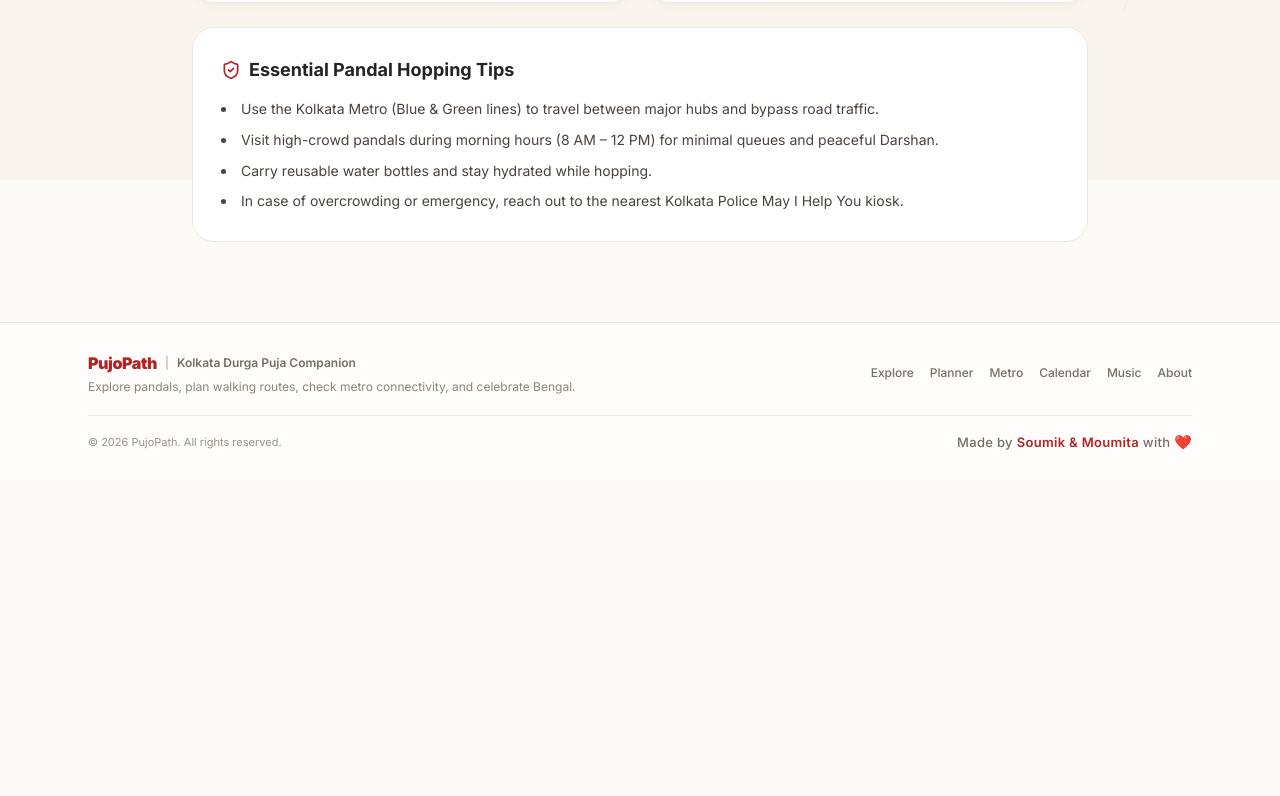
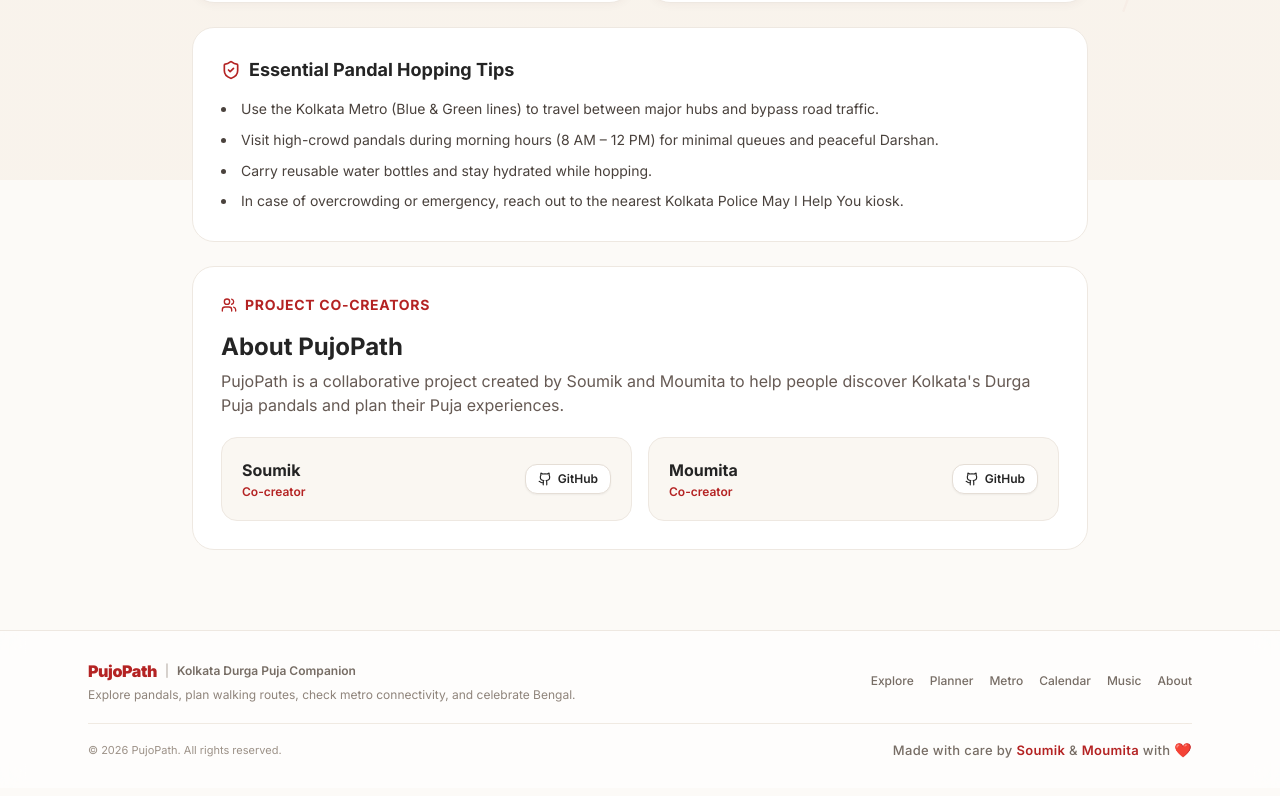
Before and after one commit to soumikbur/pujopath, a Next.js app: page /about in a window 1280 px wide. Shown: the part 620-1416 px from the top of the page. Before the commit the page ends 1196 px from the top, so only its background shows below. Built offline with nearby package versions, Linux system fonts and the light colour scheme.

Commit message:
feat(attribution): recognize Soumik and Moumita equally as co-creators and link GitHub profiles

```diff
--- a/src/app/about/page.tsx
+++ b/src/app/about/page.tsx
@@ -1,7 +1,7 @@
 'use client';
 
 import React from 'react';
-import { PhoneCall, ShieldCheck, Info } from 'lucide-react';
+import { PhoneCall, ShieldCheck, Info, Users, Github } from 'lucide-react';
 import { useI18n } from '@/lib/i18n/I18nContext';
 
 export default function AboutPage() {
@@ -72,6 +72,67 @@ export default function AboutPage() {
           <li>{isBn ? 'জরুরি পরিস্থিতিতে নিকটস্থ কলকাতা পুলিশ "মে আই হেল্প ইউ" বুথে যোগাযোগ করুন।' : 'In case of overcrowding or emergency, reach out to the nearest Kolkata Police May I Help You kiosk.'}</li>
         </ul>
       </div>
+
+      {/* Project Co-Creators */}
+      <div className="p-6 sm:p-7 rounded-3xl bg-white dark:bg-[#1a1613] border border-[#eee8e1] dark:border-[#2f2720] space-y-4 transition-colors">
+        <div className="flex items-center gap-2 text-[#b42323] dark:text-[#e05656] text-xs sm:text-sm font-bold uppercase tracking-wider">
+          <Users className="w-4 h-4" />
+          <span>{isBn ? 'প্রকল্পের সহ-নির্মাতা' : 'Project Co-Creators'}</span>
+        </div>
+
+        <div>
+          <h2 className="text-xl sm:text-2xl font-bold text-[#242424] dark:text-[#ede5dc]">
+            {isBn ? 'পুজোপথ — আমাদের উদ্যোগ' : 'About PujoPath'}
+          </h2>
+          <p className="text-sm sm:text-base text-[#665a54] dark:text-[#a89e95] mt-1.5 leading-relaxed">
+            {isBn
+              ? 'পুজোপথ হলো সৌমিক এবং মৌমিতার একটি যৌথ সৃষ্টি, যা মানুষকে কলকাতার দুর্গোৎসবের মণ্ডপ আবিষ্কার ও সুষ্ঠু পরিকল্পনা করতে সাহায্য করে।'
+              : 'PujoPath is a collaborative project created by Soumik and Moumita to help people discover Kolkata\'s Durga Puja pandals and plan their Puja experiences.'}
+          </p>
+        </div>
+
+        <div className="grid grid-cols-1 sm:grid-cols-2 gap-4 pt-1">
+          {/* Soumik */}
+          <div className="p-4 sm:p-5 rounded-2xl bg-[#faf7f2] dark:bg-[#201b17] border border-[#eee8e1] dark:border-[#2f2720] flex items-center justify-between gap-3">
+            <div className="space-y-0.5">
+              <div className="text-base font-bold text-[#242424] dark:text-[#ede5dc]">Soumik</div>
+              <div className="text-xs font-semibold text-[#b42323] dark:text-[#e05656]">
+                {isBn ? 'সহ-নির্মাতা' : 'Co-creator'}
+              </div>
+            </div>
+            <a
+              href="https://github.com/soumikbur"
+              target="_blank"
+              rel="noopener noreferrer"
+              className="inline-flex items-center gap-1.5 px-3 py-1.5 text-xs font-semibold rounded-xl bg-white dark:bg-[#2a241f] text-[#242424] dark:text-[#ede5dc] border border-[#e5ded6] dark:border-[#3d332a] hover:bg-[#b42323] hover:text-white dark:hover:bg-[#b42323] hover:border-[#b42323] transition-colors shadow-sm"
+              aria-label="Soumik's GitHub profile"
+            >
+              <Github className="w-3.5 h-3.5" />
+              <span>GitHub</span>
+            </a>
+          </div>
+
+          {/* Moumita */}
+          <div className="p-4 sm:p-5 rounded-2xl bg-[#faf7f2] dark:bg-[#201b17] border border-[#eee8e1] dark:border-[#2f2720] flex items-center justify-between gap-3">
+            <div className="space-y-0.5">
+              <div className="text-base font-bold text-[#242424] dark:text-[#ede5dc]">Moumita</div>
+              <div className="text-xs font-semibold text-[#b42323] dark:text-[#e05656]">
+                {isBn ? 'সহ-নির্মাতা' : 'Co-creator'}
+              </div>
+            </div>
+            <a
+              href="https://github.com/Moumita-08"
+              target="_blank"
+              rel="noopener noreferrer"
+              className="inline-flex items-center gap-1.5 px-3 py-1.5 text-xs font-semibold rounded-xl bg-white dark:bg-[#2a241f] text-[#242424] dark:text-[#ede5dc] border border-[#e5ded6] dark:border-[#3d332a] hover:bg-[#b42323] hover:text-white dark:hover:bg-[#b42323] hover:border-[#b42323] transition-colors shadow-sm"
+              aria-label="Moumita's GitHub profile"
+            >
+              <Github className="w-3.5 h-3.5" />
+              <span>GitHub</span>
+            </a>
+          </div>
+        </div>
+      </div>
     </div>
   );
 }
--- a/src/components/navigation/Footer.tsx
+++ b/src/components/navigation/Footer.tsx
@@ -95,10 +95,28 @@ export function Footer() {
 
           <div
             className="order-1 sm:order-2 font-medium tracking-wide text-xs sm:text-[13px] select-text"
-            aria-label="Made by Soumik & Moumita with love"
+            aria-label="Made with care by Soumik & Moumita with love"
           >
-            <span>Made by </span>
-            <span className="font-semibold text-[#b42323] dark:text-[#e05656]">Soumik & Moumita</span>
+            <span>Made with care by </span>
+            <a
+              href="https://github.com/soumikbur"
+              target="_blank"
+              rel="noopener noreferrer"
+              className="font-semibold text-[#b42323] dark:text-[#e05656] hover:underline underline-offset-2 transition-colors"
+              aria-label="Soumik's GitHub profile"
+            >
+              Soumik
+            </a>
+            <span> &amp; </span>
+            <a
+              href="https://github.com/Moumita-08"
+              target="_blank"
+              rel="noopener noreferrer"
+              className="font-semibold text-[#b42323] dark:text-[#e05656] hover:underline underline-offset-2 transition-colors"
+              aria-label="Moumita's GitHub profile"
+            >
+              Moumita
+            </a>
             <span> with </span>
             <span className="text-[#e02424] inline-block text-sm" role="img" aria-label="heart">❤️</span>
           </div>
```
Also changed, not shown: scripts/test-runner.js (+4 -3 lines), 1 other file (tests, documents, lock files or other folders).
